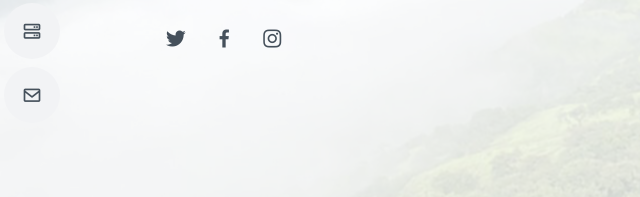
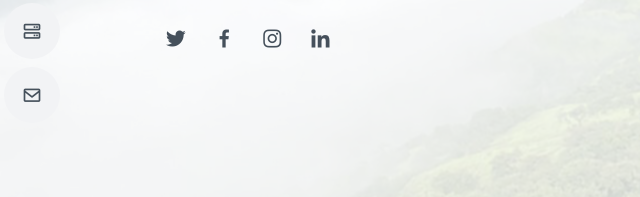
Before and after one commit to iHRprajapati/MyWebOld, a plain HTML site: page index.html in a window 1280 px wide. Shown: the part 429-626 px from the top of the page, 11-651 px from the left. Drawn offline with nearby package versions, Linux system fonts and the light colour scheme.

Commit message:
Update index.html

```diff
--- a/index.html
+++ b/index.html
@@ -65,8 +65,8 @@
         <a href="https://twitter.com/iHRPRAJAPATI?s=20"target="blank" class="twitter"><i class="bx bxl-twitter"></i></a>
         <a href="https://www.facebook.com/HarishPrajapati44" target="blank"class="facebook"><i class="bx bxl-facebook"></i></a>
         <a href="https://www.instagram.com/harishrprajapati/"target="blank" class="instagram"><i class="bx bxl-instagram"></i></a>
-        <!--<a href="#" class="google-plus"><i class="bx bxl-skype"></i></a>
-        <a href="#" class="linkedin"><i class="bx bxl-linkedin"></i></a>-->
+        <!--<a href="#" class="google-plus"><i class="bx bxl-skype"></i></a>-->
+        <a href="https://www.linkedin.com/in/harish-prajapati-21bba228"target="blank" class="linkedin"><i class="bx bxl-linkedin"></i></a>
       </div>
     </div>
   </section><!-- End Hero -->
```
